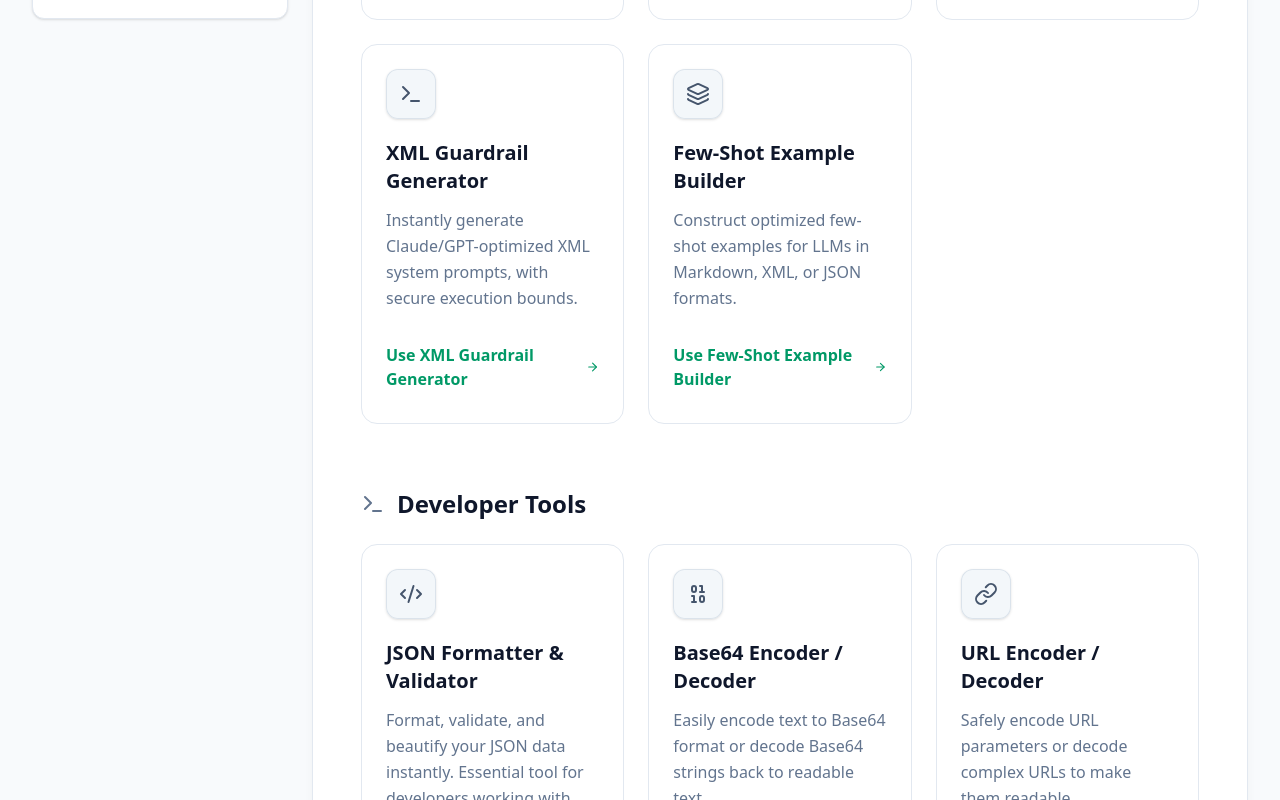
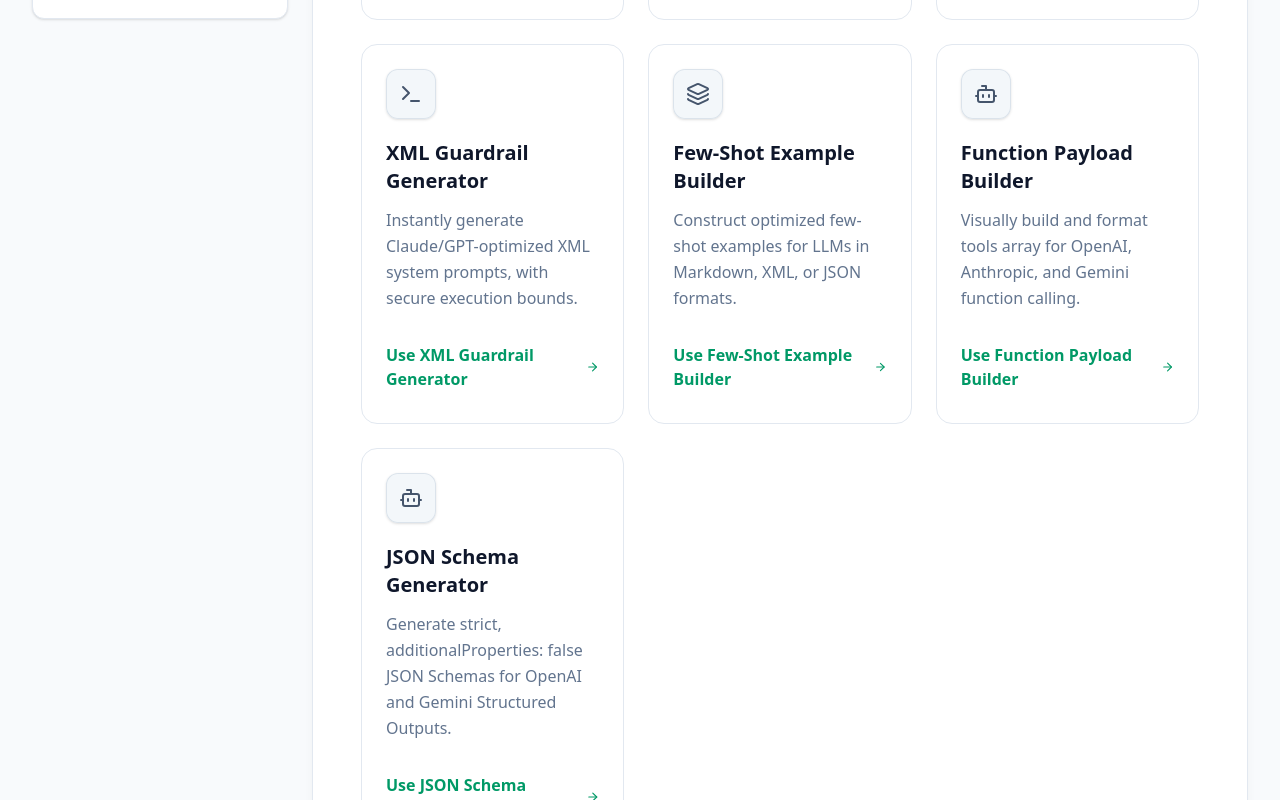
Before and after one commit to zezeStudio/DevToolz, a React (Vite) app: page / in a window 1280 px wide. Shown: the part 1780-2580 px from the top of the page. Built offline with nearby package versions, Linux system fonts and the light colour scheme.

Commit message:
feat: add function payload and JSON schema builders
Register the Function Payload Builder and JSON Schema Generator tools to the home page navigation to support AI development workflows.

```diff
--- a/src/pages/Home.tsx
+++ b/src/pages/Home.tsx
@@ -247,6 +247,24 @@
       category: 'ai',
       keywords: ['ai', 'few-shot', 'example', 'prompt', 'json', 'xml']
     },
+    {
+      name: t('nav.functionBuilder') || 'Function Payload Builder',
+      description: t('functionBuilder.desc') || 'Visually build and format tools array for OpenAI, Anthropic, and Gemini function calling.',
+      icon: Bot,
+      path: `/${currentLang}/function-calling-builder`,
+      color: 'bg-indigo-500',
+      category: 'ai',
+      keywords: ['ai', 'function', 'openai', 'anthropic', 'gemini', 'tool', 'calling']
+    },
+    {
+      name: t('nav.jsonSchema') || 'JSON Schema Generator',
+      description: t('jsonSchema.desc') || 'Generate strict JSON Schemas for OpenAI and Gemini Structured Outputs.',
+      icon: Bot,
+      path: `/${currentLang}/json-schema-generator`,
+      color: 'bg-teal-500',
+      category: 'ai',
+      keywords: ['ai', 'json', 'schema', 'openai', 'gemini', 'structured', 'output']
+    },
   ];
 
   const categories = [
```
